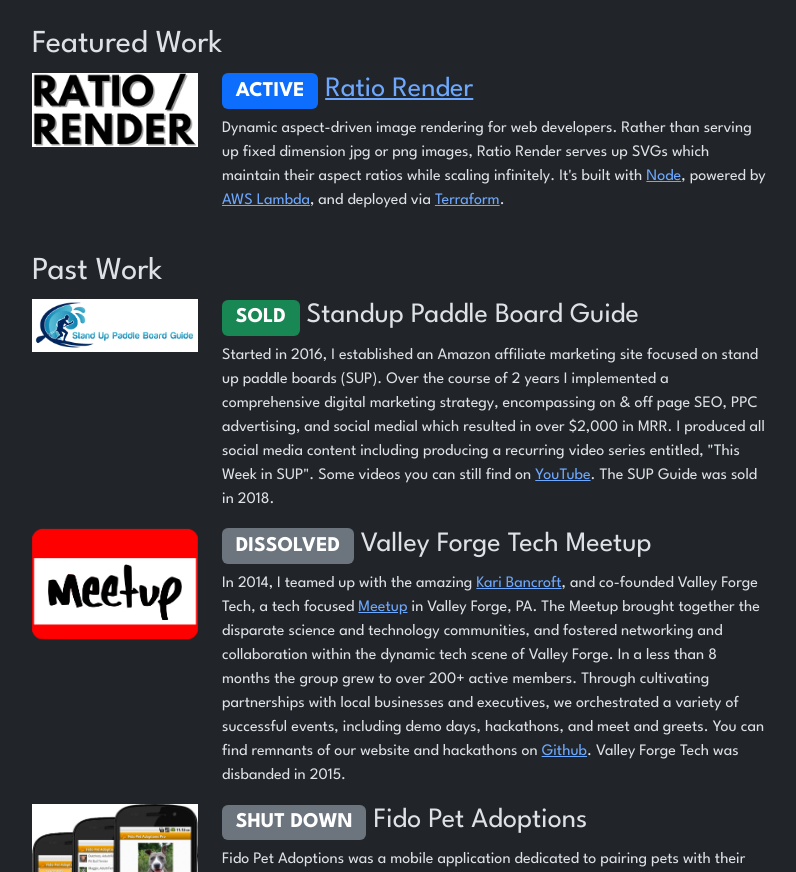
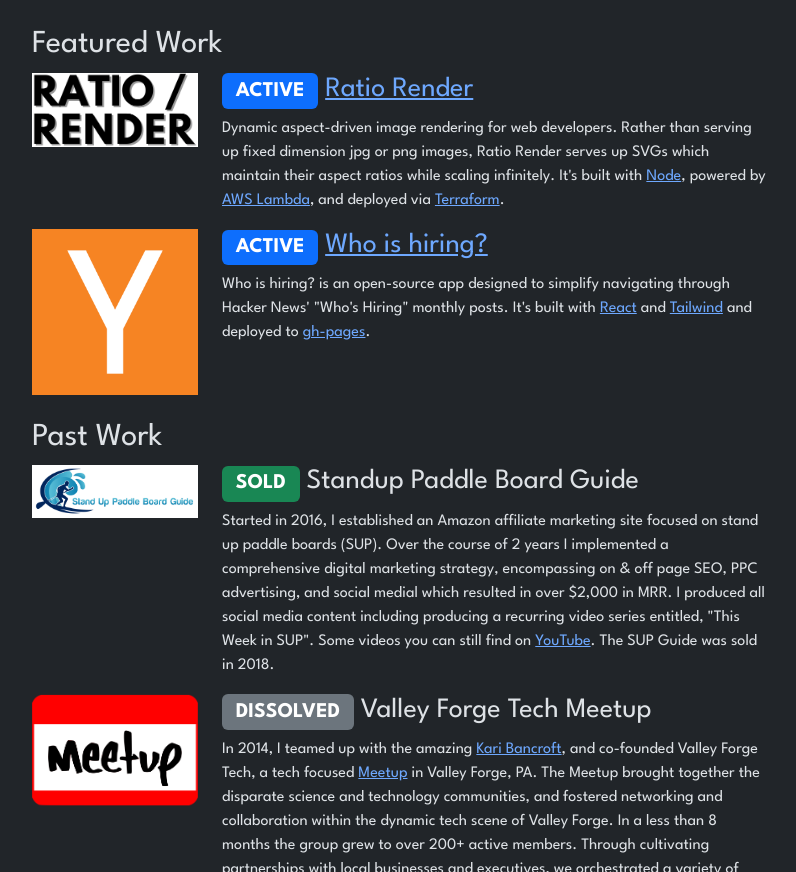
Before and after one commit to mgoldsborough/goldsborough.io, a Jekyll site: the page built from about.html, in a window 1280 px wide and 900 px high, scrolled down 909 px, cut to the strip 28-900 px from the top of the window. Shown: the whole strip, without its empty margins (240-1036 px from the left). Built offline with Jekyll 4.4.1, drawn with Linux system fonts in a browser that asks for light colours; a style sheet for code colours, icons or effects is not loaded.

Commit message:
adding to about

```diff
--- a/about.html
+++ b/about.html
@@ -77,6 +77,23 @@
   </div>
 </div>
 
+<div class="row">
+  <div class="col-3">
+    <img src="/assets/images/hacker_news.png" class="img-fluid" />
+  </div>
+  <div class="col">
+    <h3>
+      <span class="badge bg-primary">ACTIVE</span>
+      <a href="https://whoishiring.goldsborough.io/">Who is hiring?</a>
+    </h3>
+    <p>
+      Who is hiring? is an open-source app designed to simplify navigating through Hacker News' "Who's Hiring"
+      monthly posts. It's built with <a href="https://react.dev/">React</a> and
+      <a href="https://tailwindcss.com/">Tailwind</a> and deployed to <a href="https://pages.github.com/">gh-pages</a>.
+    </p>
+  </div>
+</div>
+
 <h2 class="mt-4">Past Work</h2>
 
 <div class="row">
@@ -94,7 +111,6 @@
     </p>
   </div>
 </div>
-
 
 <div class="row">
   <div class="col-3">
```
Also changed, not shown: _posts/2024-01-08-who-is-hiring-hacker-news-react.md (+4 -4 lines), assets/images/hacker_news.png (added).
